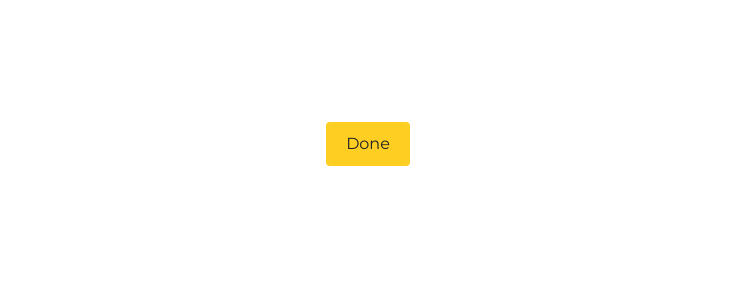
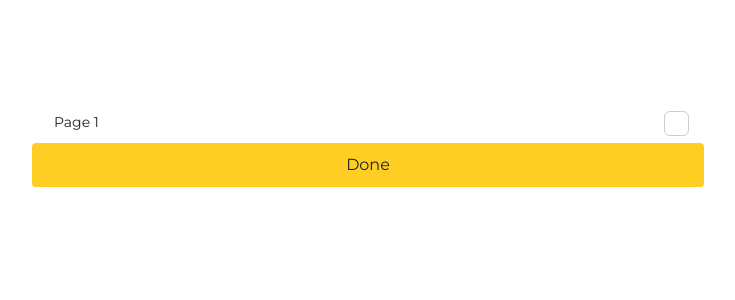
Before and after one commit to yousefelassal/test-assignment, a React (Vite) app: page / in a window 1280 px wide. Shown: the top 300 px of the page, without its empty margins (272-1007 px from the left). Built offline with nearby package versions, Linux system fonts and the light colour scheme.

Commit message:
feat: Update Main component to include Checkbox and improve layout

```diff
--- a/src/components/Main.tsx
+++ b/src/components/Main.tsx
@@ -1,9 +1,11 @@
 import Button from "./ui/Button"
+import Checkbox from "./ui/Checkbox"
 
 const Main = () => {
   return (
-    <div>
-      <Button>Done</Button>
+    <div className="w-full max-w-2xl">
+      <Checkbox label="Page 1" className="w-full" />
+      <Button className="w-full">Done</Button>
     </div>
   )
 }
```
